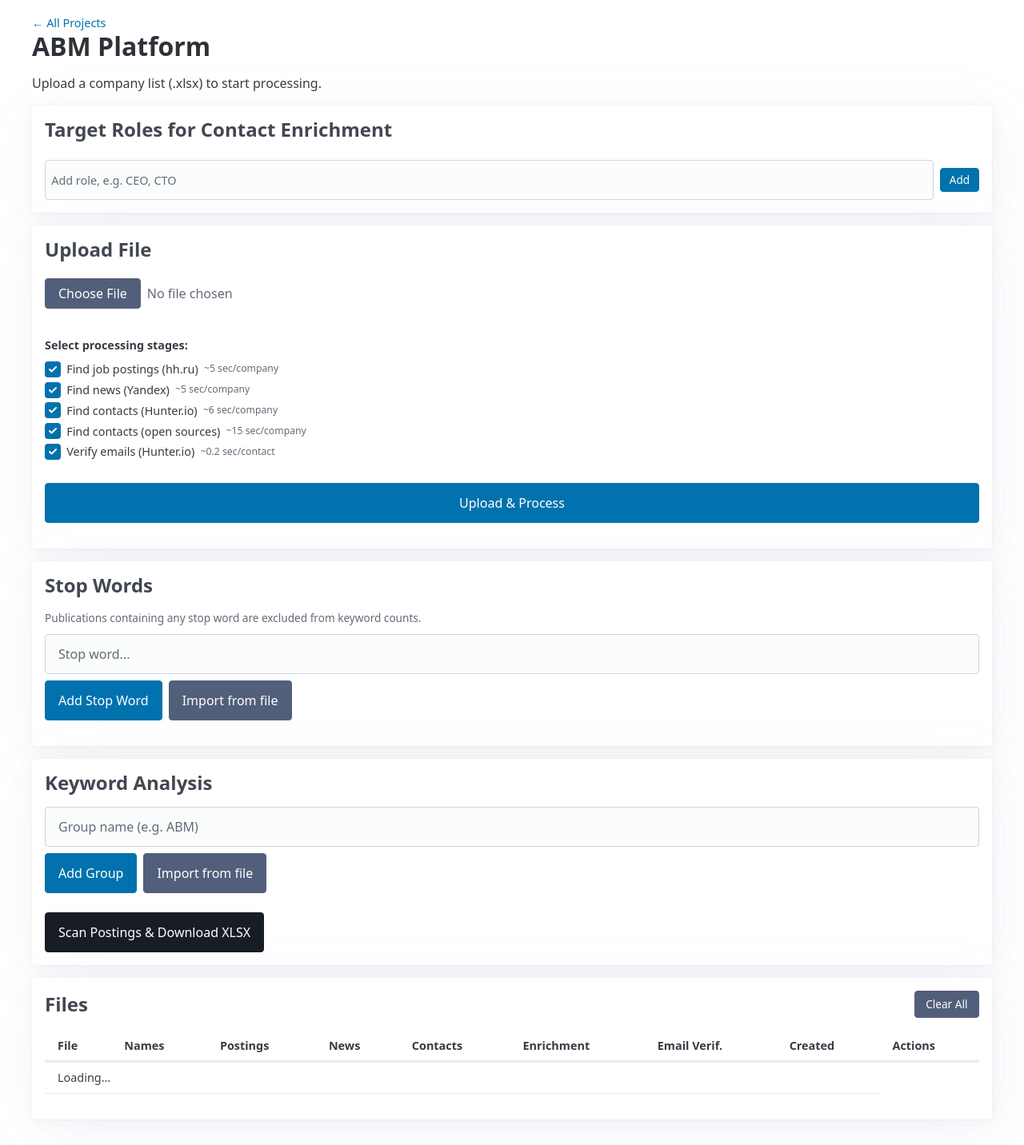
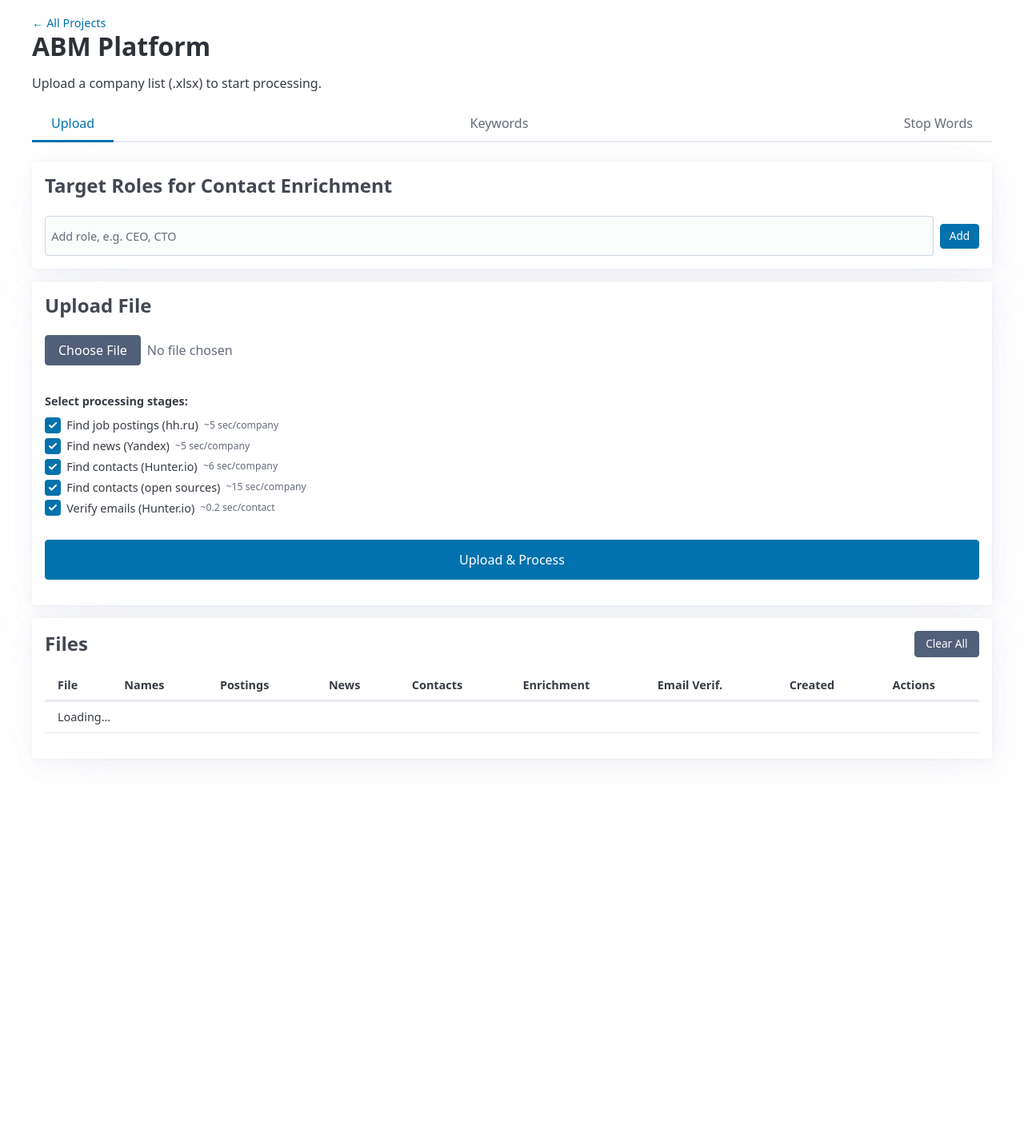
Before and after one commit to CherPasha/WEI_ABM_platform, a FastAPI app: template app/templates/project.html in a window 1280 px wide. Shown: the whole page at 80% size. After the commit the page ends 953 px from the top, so only its background shows below. Run offline with FastAPI, Linux system fonts and the light colour scheme; the template is opened without the code that fills it, so the values that code supplies are empty; some libraries are stand-ins or nearby versions.

Commit message:
feat: reorganise project page into Upload / Keywords / Stop Words tabs

```diff
--- a/app/templates/project.html
+++ b/app/templates/project.html
@@ -87,6 +87,21 @@
         <h1>ABM Platform</h1>
         <p>Upload a company list (.xlsx) to start processing.</p>
 
+
+        <div class="tabs">
+            <input type="radio" id="tab-upload"    name="tab" checked>
+            <input type="radio" id="tab-keywords"  name="tab">
+            <input type="radio" id="tab-stopwords" name="tab">
+
+            <nav class="tab-nav">
+                <label for="tab-upload">Upload</label>
+                <label for="tab-keywords">Keywords</label>
+                <label for="tab-stopwords">Stop Words</label>
+            </nav>
+
+            <!-- ── Upload panel ── -->
+            <div id="panel-upload">
+
                 <!-- Target Roles -->
                 <article>
                     <h3>Target Roles for Contact Enrichment</h3>
@@ -132,7 +147,7 @@
                             </label>
                         </fieldset>
 
-                <button type="submit" id="upload-btn" style="margin-top:0.5em;">Upload & Process</button>
+                        <button type="submit" id="upload-btn" style="margin-top:0.5em;">Upload &amp; Process</button>
                     </form>
                     <p id="error-msg"></p>
                 </article>
@@ -187,42 +202,6 @@
                     </div>
                 </article>
 
-        <!-- Stop Words -->
-        <article>
-            <h3>Stop Words</h3>
-            <p style="font-size:0.85em; color:var(--pico-muted-color); margin-bottom:0.75em;">
-                Publications containing any stop word are excluded from keyword counts.
-            </p>
-            <div style="display:flex; gap:0.5em; margin-bottom:1em; align-items:center; flex-wrap:wrap;">
-                <input type="text" id="new-stop-word" placeholder="Stop word..." style="margin:0;">
-                <button onclick="addStopWord()" style="margin:0; white-space:nowrap;">Add Stop Word</button>
-                <button id="import-sw-btn" class="secondary" style="margin:0; white-space:nowrap;"
-                        onclick="document.getElementById('sw-import-input').click()">Import from file</button>
-                <input type="file" id="sw-import-input" accept=".xlsx" style="display:none"
-                       onchange="importStopWordFile(this)">
-                <span id="sw-import-status" style="font-size:0.85em; color:var(--pico-muted-color);"></span>
-            </div>
-            <div id="stop-words-container"></div>
-        </article>
-
-        <!-- Keyword Analysis -->
-        <article>
-            <h3>Keyword Analysis</h3>
-            <div style="display:flex; gap:0.5em; margin-bottom:1em; align-items:center; flex-wrap:wrap;">
-                <input type="text" id="new-group-name" placeholder="Group name (e.g. ABM)" style="margin:0;">
-                <button onclick="addKeywordGroup()" style="margin:0; white-space:nowrap;">Add Group</button>
-                <button id="import-kw-btn" class="secondary" style="margin:0; white-space:nowrap;"
-                        onclick="document.getElementById('kw-import-input').click()">Import from file</button>
-                <input type="file" id="kw-import-input" accept=".xlsx" style="display:none"
-                       onchange="importKeywordFile(this)">
-                <span id="kw-import-status" style="font-size:0.85em; color:var(--pico-muted-color);"></span>
-            </div>
-            <div id="keyword-groups-container"></div>
-            <button id="scan-btn" onclick="runKeywordScan()" class="contrast" style="margin-top:0.5em;">
-                Scan Postings & Download XLSX
-            </button>
-        </article>
-
                 <!-- File History -->
                 <article>
                     <div style="display:flex; justify-content:space-between; align-items:center;">
@@ -245,11 +224,61 @@
                                 </tr>
                             </thead>
                             <tbody id="history-body">
-                        <tr><td colspan="8">Loading...</td></tr>
+                                <tr><td colspan="9">Loading...</td></tr>
                             </tbody>
                         </table>
                     </div>
                 </article>
+
+            </div><!-- /panel-upload -->
+
+            <!-- ── Keywords panel ── -->
+            <div id="panel-keywords">
+
+                <!-- Keyword Analysis -->
+                <article>
+                    <h3>Keyword Analysis</h3>
+                    <div style="display:flex; gap:0.5em; margin-bottom:1em; align-items:center; flex-wrap:wrap;">
+                        <input type="text" id="new-group-name" placeholder="Group name (e.g. ABM)" style="margin:0;">
+                        <button onclick="addKeywordGroup()" style="margin:0; white-space:nowrap;">Add Group</button>
+                        <button id="import-kw-btn" class="secondary" style="margin:0; white-space:nowrap;"
+                                onclick="document.getElementById('kw-import-input').click()">Import from file</button>
+                        <input type="file" id="kw-import-input" accept=".xlsx" style="display:none"
+                               onchange="importKeywordFile(this)">
+                        <span id="kw-import-status" style="font-size:0.85em; color:var(--pico-muted-color);"></span>
+                    </div>
+                    <div id="keyword-groups-container"></div>
+                    <button id="scan-btn" onclick="runKeywordScan()" class="contrast" style="margin-top:0.5em;">
+                        Scan Postings &amp; Download XLSX
+                    </button>
+                </article>
+
+            </div><!-- /panel-keywords -->
+
+            <!-- ── Stop Words panel ── -->
+            <div id="panel-stopwords">
+
+                <!-- Stop Words -->
+                <article>
+                    <h3>Stop Words</h3>
+                    <p style="font-size:0.85em; color:var(--pico-muted-color); margin-bottom:0.75em;">
+                        Publications containing any stop word are excluded from keyword counts.
+                    </p>
+                    <div style="display:flex; gap:0.5em; margin-bottom:1em; align-items:center; flex-wrap:wrap;">
+                        <input type="text" id="new-stop-word" placeholder="Stop word..." style="margin:0;">
+                        <button onclick="addStopWord()" style="margin:0; white-space:nowrap;">Add Stop Word</button>
+                        <button id="import-sw-btn" class="secondary" style="margin:0; white-space:nowrap;"
+                                onclick="document.getElementById('sw-import-input').click()">Import from file</button>
+                        <input type="file" id="sw-import-input" accept=".xlsx" style="display:none"
+                               onchange="importStopWordFile(this)">
+                        <span id="sw-import-status" style="font-size:0.85em; color:var(--pico-muted-color);"></span>
+                    </div>
+                    <div id="stop-words-container"></div>
+                </article>
+
+            </div><!-- /panel-stopwords -->
+
+        </div><!-- /tabs -->
     </main>
 
     <script>
```
Lines whose indentation alone changed are shown as unchanged.
